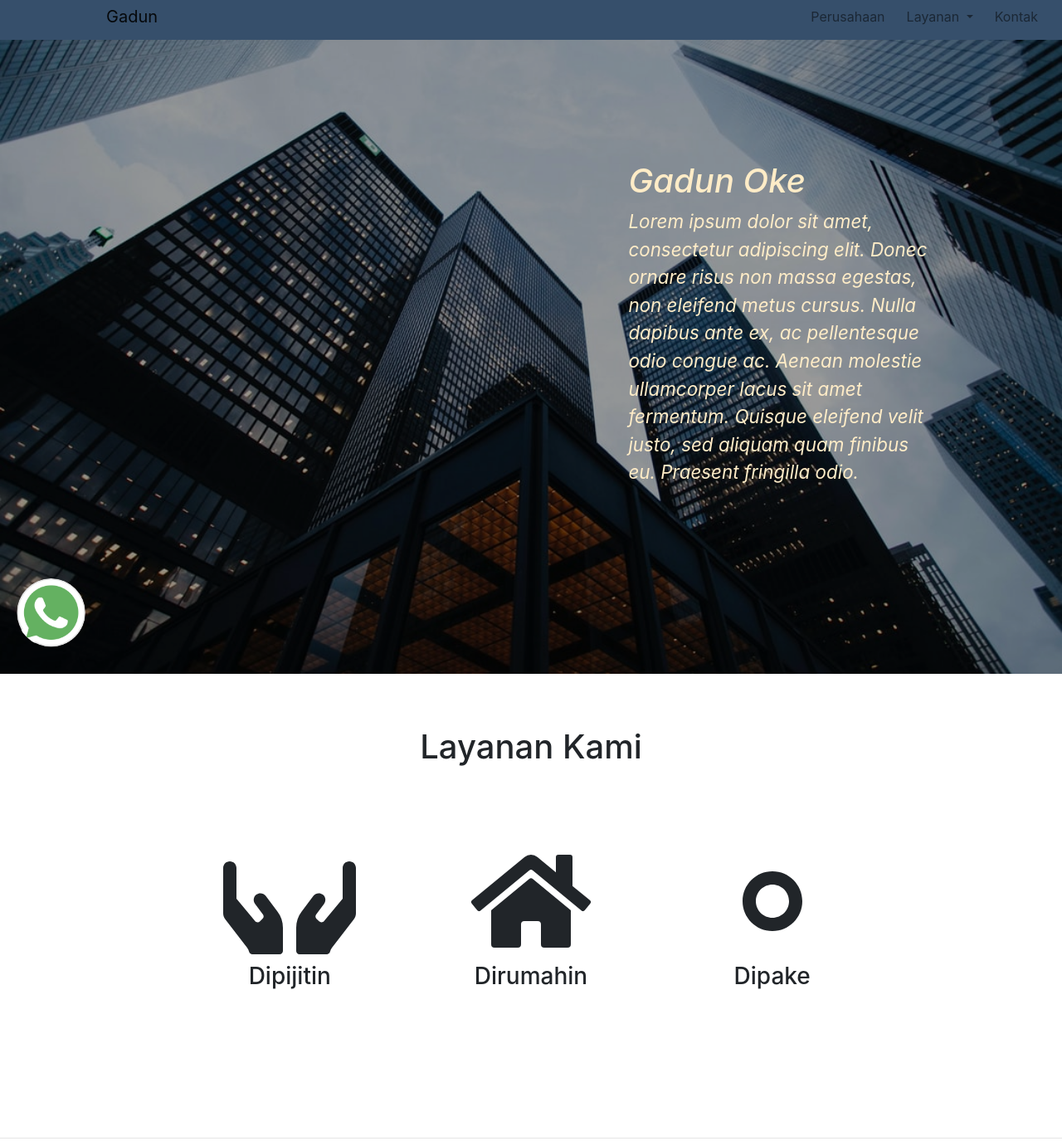
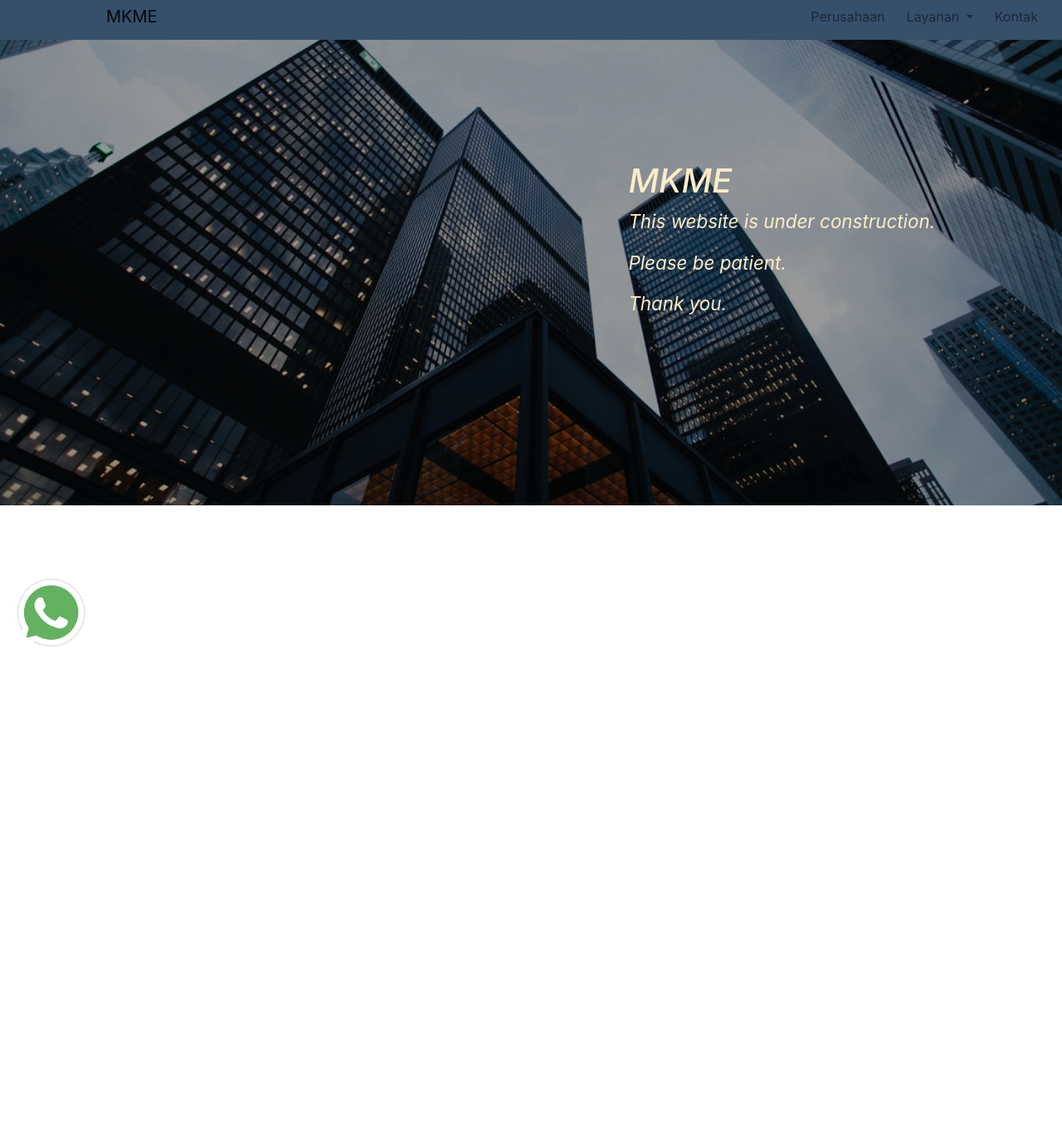
Before and after one commit to reinalseifer/Company, a plain HTML site: page index.html in a window 1280 px wide. Shown: the top 1375 px of the page at 83% size. After the commit the page ends 800 px from the top, so only its background shows below. Drawn offline with nearby package versions, Linux system fonts and the light colour scheme; a script that the page names is missing.

Commit message:
Add files via upload

```diff
--- a/index.html
+++ b/index.html
@@ -7,7 +7,7 @@
     <meta name="author" content="Reinaldi Saputra">
     <link rel="icon" href="favicon.ico">
 
-    <title>Mitra Gadun Oke</title>
+    <title>PT. Mitra Kencana Mandiri Entertainment</title>
 
   <!-- Google Fonts -->
   <link href="https://fonts.googleapis.com/css2?family=Open+Sans+Condensed:wght@300&display=swap" rel="stylesheet">
@@ -35,7 +35,7 @@
 
     <nav class="navbar navbar-expand-lg navbar-light">
 
-      <a class="navbar-brand" href="index.html">Gadun</a>
+      <a class="navbar-brand" href="index.html">MKME</a>
 
       <button class="navbar-toggler" type="button" data-toggle="collapse" data-target="#navbarTogglerDemo02">
         <span class="navbar-toggler-icon"></span>
@@ -52,11 +52,11 @@
               Layanan
             </a>
             <div class="dropdown-menu" aria-labelledby="navbarDropdown">
-              <a class="dropdown-item" href="location.html">Pijat plus plus</a>
+              <a class="dropdown-item" href="#">Layanan1</a>
               <div class="dropdown-divider"></div>
-              <a class="dropdown-item" href="#">Dirumahin</a>
+              <a class="dropdown-item" href="#">Layanan2</a>
               <div class="dropdown-divider"></div>
-              <a class="dropdown-item" href="#">Dipake</a>
+              <a class="dropdown-item" href="#">Layanan3</a>
             </div>
           </li>
           <li class="nav-item">
@@ -70,7 +70,7 @@
 
       <!-- Title -->
       <div class="navbar1">
-  <a href="https://api.whatsapp.com/send?phone=6282236310927&text=&source=&data=&app_absent="><img class="whatsapp" src="css\images\whatsapp.png" alt=""></a>
+  <a href="#"><img class="whatsapp" src="css\images\whatsapp.png" alt=""></a>
 </div>
       <div class="row">
 
@@ -82,40 +82,42 @@
         </div>
 
         <div class="col-lg-6">
-          <h1 class="big-heading">Gadun Oke</h1>
-          <p>Lorem ipsum dolor sit amet, consectetur adipiscing elit. Donec ornare risus non massa egestas, non eleifend metus cursus. Nulla dapibus ante ex, ac pellentesque odio congue ac. Aenean molestie ullamcorper lacus sit amet fermentum. Quisque eleifend velit justo, sed aliquam quam finibus eu. Praesent fringilla odio.</p>
+          <h1 class="big-heading">MKME</h1>
+          <p>This website is under construction.</p>
+          <p>Please be patient.</p>
+          <p>Thank you.</p>
         </div>
       </div>
     </div>
   </section>
 
   <!-- Feature -->
-
+<!--
   <section id="feature">
     <h1>Layanan Kami</h1>
     <div class="row">
       <div class="col-lg-4">
         <i class="fas fa-hands fa-8x"></i>
-        <h3>Dipijitin</h3>
+        <h3>Layanan1</h3>
 
 
       </div>
       <div class="col-lg-4">
         <i class="fas fa-home fa-8x"></i>
-        <h3>Dirumahin</h3>
+        <h3>Layanan2</h3>
 
       </div>
       <div class="col-lg-4">
         <i class="fas fa-genderless fa-8x"></i>
-        <h3>Dipake</h3>
+        <h3>Layanan3</h3>
 
       </div>
     </div>
   </section>
-  <hr>
+  <hr> -->
 
   <!-- Carousel -->
-
+<!--
   <section class="colored-section" id="carousels">
 
     <div id="master-carousel" class="carousel slide" data-ride="false">
@@ -141,15 +143,15 @@
       </a>
     </div>
 
-  </section>
-
+  </section> -->
+<!--
 
   <hr>
   <section class="footer" id="bottom">
   <div class="contact-me">
     <h2>Ayok Gabung</h2>
     <h3>Dibawah ini akun social media kami</h3>
-    <a class="btn btn-dark" href="mailto:gadun@yahoo.co.id">CONTACT ME</a>
+    <a class="btn btn-dark" href="mailto:">CONTACT ME</a>
   </div>
   </div>
 
@@ -158,12 +160,12 @@
     <a class="footer-link" href=""><i class="social-icon fab fa-linkedin fa-2x"></i></a>
     <a class="footer-link" href=""><i class="social-icon fab fa-instagram fa-2x"></i></a>
     <a class="footer-link" href=""><i class="social-icon fab fa-github fa-2x"></i></a>
-    <p class="copyright">© 2020 Reinaldi Saputra.</p>
+    <p class="copyright">© 2020 MKME.</p>
   </div>
 
   <script src="https://ajax.googleapis.com/ajax/libs/jquery/3.5.1/jquery.min.js"></script>
   <script src="index.js" charset="utf-8"></script>
-  </section>
+  </section> -->
 </body>
 
 </html>
```
